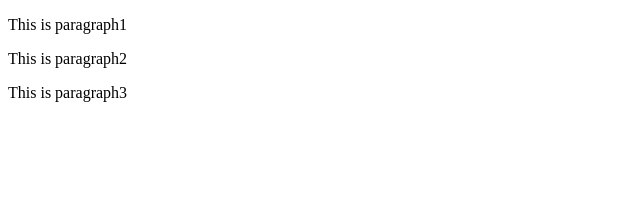
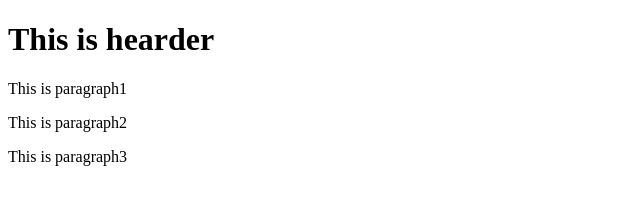
Before and after one commit to NuchX/sample_git2, a plain HTML site: page index.html in a window 1280 px wide. Shown: the whole page, without its empty margins (0-640 px from the left). Drawn offline with Linux system fonts and the light colour scheme.

Commit message:
new feature added

```diff
--- a/index.html
+++ b/index.html
@@ -2,6 +2,7 @@
 <html lang="en">
 <head><title>Sample Git</title></head>
 <body>
+<h1>This is hearder</h1>
 <p>This is paragraph1</p>
 <p>This is paragraph2</p>
 <p>This is paragraph3</p>
```
